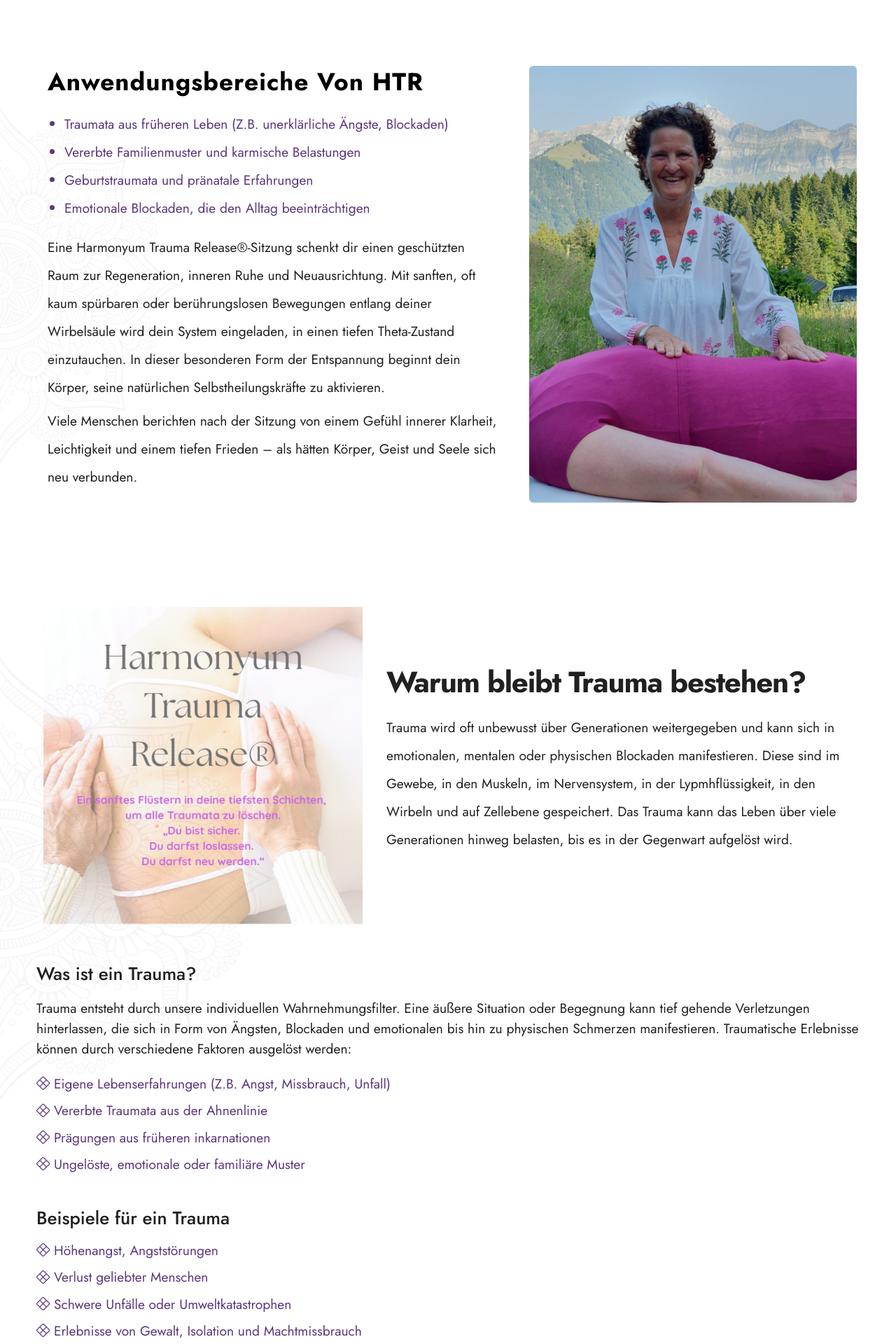
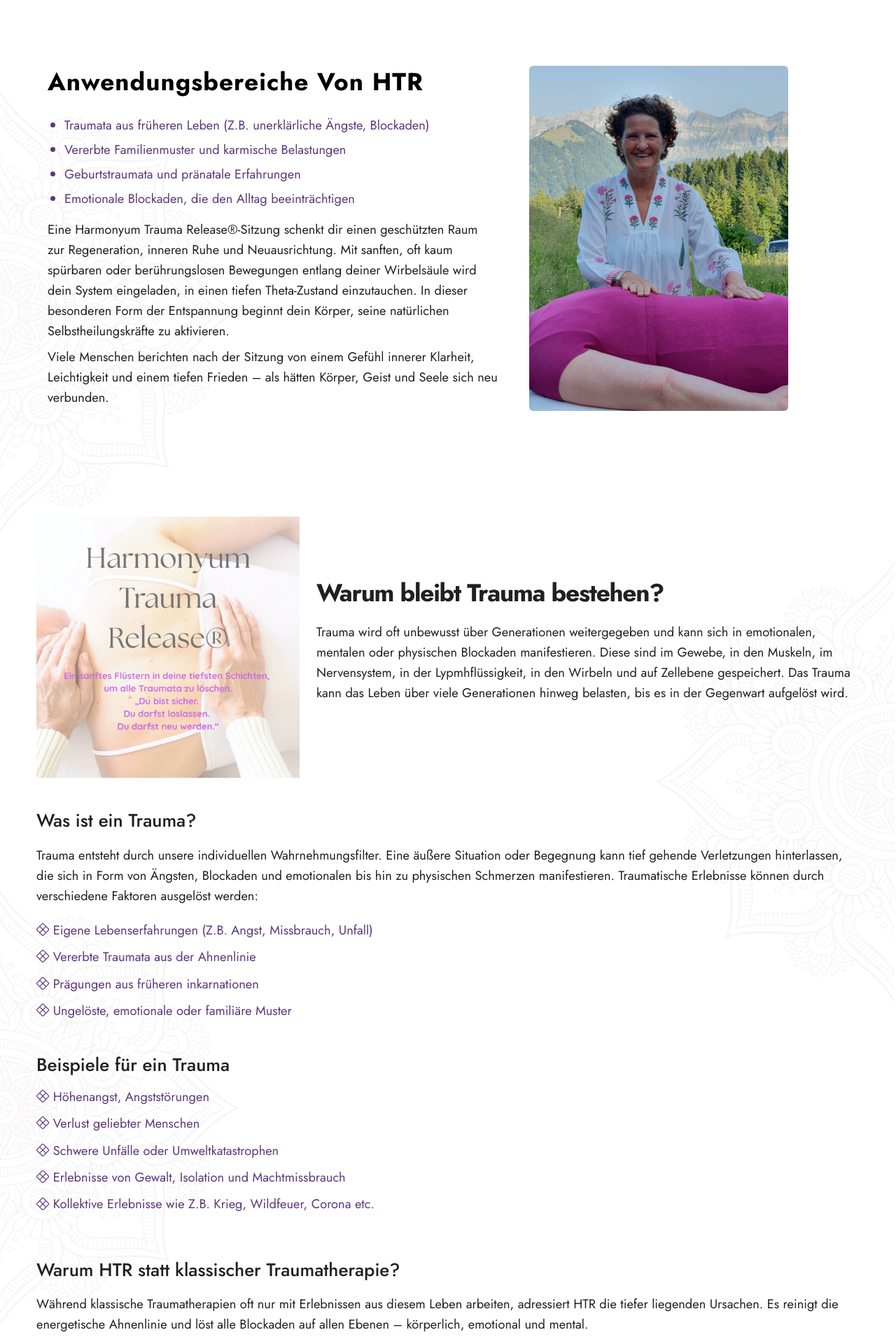
Before and after one commit to lokesh-annex/mindthera, a Next.js app: page /harmonyum in a window 1280 px wide. Shown: the part 820-2740 px from the top of the page at 70% size. Built offline with nearby package versions, Linux system fonts and the light colour scheme; a web font is replaced by a local one.

Commit message:
homepage content change

```diff
--- a/app/harmonyum/page.tsx
+++ b/app/harmonyum/page.tsx
@@ -13,7 +13,7 @@
 import BabyFlyer from "@/components/harmonyum/BabyFlyer";
 import AblaufDerBehandlung from "@/components/harmonyum/AblaufDerBehandlung";
 import KontaktBuchung from "@/components/harmonyum/KontaktBuchung";
-
+import HTRCertificate from "@/components/harmonyum/HTRCertificate";
 
 export default function HarmonyumPage() {
   return (
@@ -38,7 +38,7 @@
 
   <BabyFlyer />
   <KontaktBuchung />
-
+   <HTRCertificate />
     </>
   );
 }
--- a/components/harmonyum/AblaufDerBehandlung.tsx
+++ b/components/harmonyum/AblaufDerBehandlung.tsx
@@ -3,20 +3,11 @@
 export default function AblaufDerBehandlung() {
   return (
     <section className="py-10  session-sec-bg">
-        <span className="absolute top-0 start-0">
-                          <Image
-                            src="/images/bg-2-copyright.webp"
-                            width={203}
-                            height={425}
 
-                            alt="Background Copyright"
-                            priority
-                          />
-                            </span>
         <div className="container">
       <h3 className="mb-3">Ablauf der Behandlung</h3>
-      <p className="dark-color" style={{fontSize:'1.2rem', lineHeight:'2.5rem'}}>Wir beginnen mit einem kurzen Gespräch. Danach liegst du für ca. 30 Minuten bekleidet auf einer Massageliege auf dem Bauch. Du bleibst dann noch eine kurze Zeit liegen. Trinke nach einer Behandlung genügend Wasser.</p>
-      <p className="dark-color" style={{fontSize:'1.2rem', lineHeight:'2.5rem'}}>Es wird empfohlen, sich mindestens 7–10 Behandlungen Harmonyum Trauma Release® geben zu lassen, da es viele Traumata gibt, die vergessen bzw. verdrängt wurden oder nicht bekannt sind.</p>
+      <p className="dark-color" style={{fontSize:'1.14rem', }}>Wir beginnen mit einem kurzen Gespräch. Danach liegst du für ca. 30 Minuten bekleidet auf einer Massageliege auf dem Bauch. Du bleibst dann noch eine kurze Zeit liegen. Trinke nach einer Behandlung genügend Wasser.</p>
+      <p className="dark-color" style={{fontSize:'1.14rem',}}>Es wird empfohlen, sich mindestens 7–10 Behandlungen Harmonyum Trauma Release® geben zu lassen, da es viele Traumata gibt, die vergessen bzw. verdrängt wurden oder nicht bekannt sind.</p>
       </div>
     </section>
   );
--- a/components/harmonyum/HTRCertificate.tsx
+++ b/components/harmonyum/HTRCertificate.tsx
@@ -4,21 +4,34 @@
 export default function HTRCertificate() {
   return (
   <>
+   <section
+      className="pt-8 bg-light position-relative"
 
-    <div className="certificate-box px-5  py-5 bg-white rounded-4 ">
-              <h2 className="fw-bold mb-3 fs-36 fs-xs-24" style={{ color: '#5c377d' }}> HTR Zertifikat</h2>
-               <p className="mb-3" style={{ fontSize: '1.15rem', color: '#333', fontWeight: 500 }}>
+    >
+       <span className="d-none d-lg-block position-absolute top-10 end-0">
+              <Image
+                src="/images/bg-2-copyright-right.webp"
+                width={343}
+                height={555}
+                alt="Background Copyright"
+                priority
+              />
+            </span>
+    <div className="certificate-box text-center rounded-4 ">
+              <h2 className="fw-bold mb-3 fs-36 fs-xs-24" > HTR Zertifikat</h2>
+               <p className="mb-5" style={{ fontSize: '1.15rem', color: '#333', fontWeight: 500 }}>
       Du möchtest mehr über das HTR Zertifikat erfahren oder benötigst einen Nachweis?
 
     </p>
               <Image
                 src="/images/HTR_certificate.jpg"
                 alt="HTR Certificate Kerstin Stoll"
-                width={1200}
+                width={700}
                 height={1050}
-                className="img-fluid rounded "
+                className="img-fluid rounded shadow-sm"
               />
             </div>
+            </section>
   </>
   );
 }
--- a/components/harmonyum/KontaktBuchung.tsx
+++ b/components/harmonyum/KontaktBuchung.tsx
@@ -1,12 +1,12 @@
 import Image from "next/image";
-import HTRCertificate from "@/components/harmonyum/HTRCertificate";
+
 export default function KontaktBuchung() {
   return (
     <>
-      <section className="kontakt-buchung bg-light position-relative">
-        <span className="d-none d-lg-block position-absolute bottom-0 end-0">
+      <section className="pt-7 kontakt-buchung position-relative">
+        <span className="d-lg-block position-absolute top-10 start-0">
           <Image
-                  src="/images/bg-2-copyright-right.webp"
+            src="/images/bg-2-copyright.webp"
             width={293}
             height={485}
             alt="Background Copyright"
@@ -15,24 +15,28 @@
         </span>
         <div className="container">
           <div className="row">
-          <div className="col-sm-5 col-lg-5 col-md-12">
-            <div className="contact-booking rounded-4  px-4  py-5">
-            <h2 className="fw-bold mb-3 fs-36 fs-xs-24" style={{ color: '#5c377d' }}>Kontakt & Buchung</h2>
-              <p className="mb-3" style={{ fontSize: '1.15rem', color: '#333', fontWeight: 500 }}>
-                Du möchtest einen Termin vereinbaren oder hast Fragen zu Harmonyum Trauma Release®?
+            <div className="contact-booking rounded-4 ">
+              <div className="row align-items-center justify-content-center">
+                <div className="col-sm-7">
+                  <h2
+                    className="fw-bold mb-3 fs-36 fs-xs-24"
+                    style={{ color: "#5c377d" }}
+                  >
+                    Kontakt & Buchung
+                  </h2>
+                  <p
+                    className="mb-3"
+                    style={{
+                      fontSize: "1.15rem",
+                      color: "#333",
+                      fontWeight: 500,
+                    }}
+                  >
+                    Du möchtest einen Termin vereinbaren oder hast Fragen zu Harmonyum Trauma Release®?<br />
+                    Ich berate dich gerne persönlich und beantworte alle offenen Fragen.
 
                   </p>
-            <div className="d-flex">
-              <Image
-                src="/images/Patienten.jpg"
-                alt="Kontakt & Buchung"
-                width={410}
-                height={120}
-                className="img-fluid"
-                style={{ borderRadius: "12px", objectFit: "cover" }}
-                priority
-              />
-            </div>
+
                   <div className="d-flex flex-column flex-md-row gap-3 mt-4">
                     <a
                       href="https://www.traumafrei.ch/booking"
@@ -51,10 +55,23 @@
                     </a>
                   </div>
                 </div>
+                  <div className="col-sm-5">
+                    <div className="image-container-sec rounded-4">
+                  <Image
+                    src="/images/Patienten.jpg"
+                    alt="Kontakt & Buchung"
+                    width={410}
+                    height={120}
+                    className="img-fluid w-100"
+                    style={{ borderRadius: "12px", objectFit: "cover" }}
+                    priority
+                  />
                   </div>
-          <div className="col-sm-7 col-lg-7 col-md-12">
-            <HTRCertificate />
                 </div>
+
+              </div>
+            </div>
+
           </div>
         </div>
       </section>
--- a/components/harmonyum/WarumBleibtTrauma.tsx
+++ b/components/harmonyum/WarumBleibtTrauma.tsx
@@ -5,10 +5,10 @@
     <section
       className="py-4 position-relative"
     >
-       <span className="absolute top-20 start-0">
+        <span className="absolute top-20 end-0">
                                 <Image
-                                  src="/images/bg-2-copyright.webp"
-                                  width={393}
+                                  src="/images/bg-2-copyright-right.webp"
+                                  width={343}
                                   height={635}
 
                                   alt="Background Copyright"
@@ -17,18 +17,18 @@
                                   </span>
       <div className="container">
       <div className="row align-items-center">
-         <div className="col-md-5 text-center">
+         <div className="col-md-4 text-center">
           <img
             src="/images/harmonyum-new.png"
             alt="Warum bleibt Trauma bestehen?"
 
             className="img-fluid"
-            style={{ background: '#fff', padding: '10px' }}
+            style={{ background: '#fff',}}
           />
         </div>
-        <div className="col-md-7">
-          <h2 className="fw-bold mb-3">Warum bleibt Trauma bestehen?</h2>
-          <p className="dark-color" style={{fontSize:'1.2rem', lineHeight:'2.5rem'}}>Trauma wird oft unbewusst über Generationen weitergegeben und kann sich in emotionalen, mentalen oder physischen Blockaden manifestieren. Diese sind im Gewebe, in den Muskeln, im Nervensystem, in der Lypmhflüssigkeit, in den Wirbeln und auf Zellebene gespeichert. Das Trauma kann das Leben über viele Generationen hinweg belasten, bis es in der Gegenwart aufgelöst wird.</p>
+        <div className="col-md-8">
+          <h2 className="fw-bold mb-3" style={{fontSize: '2.2rem'}}>Warum bleibt Trauma bestehen?</h2>
+          <p className="dark-color" style={{fontSize:'1.14rem', }}>Trauma wird oft unbewusst über Generationen weitergegeben und kann sich in emotionalen, mentalen oder physischen Blockaden manifestieren. Diese sind im Gewebe, in den Muskeln, im Nervensystem, in der Lypmhflüssigkeit, in den Wirbeln und auf Zellebene gespeichert. Das Trauma kann das Leben über viele Generationen hinweg belasten, bis es in der Gegenwart aufgelöst wird.</p>
         </div>
 
         </div>
--- a/components/harmonyum/WarumHTR.tsx
+++ b/components/harmonyum/WarumHTR.tsx
@@ -5,7 +5,7 @@
     <section className="container py-0">
       <div >
       <h3 className="mb-3">Warum HTR statt klassischer Traumatherapie?</h3>
-      <p className="dark-color" style={{fontSize:'1.2rem', lineHeight:'2.5rem'}}>Während klassische Traumatherapien oft nur mit Erlebnissen aus diesem Leben arbeiten, adressiert HTR die tiefer liegenden Ursachen. Es reinigt die energetische Ahnenlinie und löst alle Blockaden auf allen Ebenen – körperlich, emotional und mental.</p>
+      <p className="dark-color" style={{fontSize:'1.14rem', }}>Während klassische Traumatherapien oft nur mit Erlebnissen aus diesem Leben arbeiten, adressiert HTR die tiefer liegenden Ursachen. Es reinigt die energetische Ahnenlinie und löst alle Blockaden auf allen Ebenen – körperlich, emotional und mental.</p>
     </div>
     </section>
   );
--- a/components/harmonyum/WasIstTrauma.tsx
+++ b/components/harmonyum/WasIstTrauma.tsx
@@ -1,17 +1,20 @@
 import React from "react";
-
+import Image from "next/image";
 export default function WasIstTrauma() {
   return (
     <section
-      className="py-3"
+      className="py-3 position-relative"
+    >
+    <span className="absolute top-20 start-0">
+           <Image
+                                     src="/images/bg-2-copyright.webp"
+                                     width={343}
+                                     height={625}
 
-    >
-      <img
-        src="/images/bg-2-copyright-r.png"
-        className="w-20 absolute top-20 end-0 sw-anim"
-        alt=""
-        style={{width: '300px'}}
-      />
+                                     alt="Background Copyright"
+                                     priority
+                                   />
+                                   </span>
 
       <div className="container">
           <h3
@@ -19,32 +22,32 @@
           >
             Was ist ein Trauma?
           </h3>
-         <p className="mb-4 dark-color" style={{ fontSize: '1.2rem' }}>
+         <p className="mb-4 dark-color" style={{ fontSize: '1.14rem' }}>
             Trauma entsteht durch unsere individuellen Wahrnehmungsfilter. Eine äußere Situation oder Begegnung kann tief gehende Verletzungen hinterlassen, die sich in Form von Ängsten, Blockaden und emotionalen bis hin zu physischen Schmerzen manifestieren. Traumatische Erlebnisse können durch verschiedene Faktoren ausgelöst werden:
           </p>
-        <ul className="mb-3" style={{ listStyle: 'none',color: '#5c377d',  paddingLeft: '0rem',fontSize:'1.2rem', lineHeight:'1.4rem' }}>
+        <ul className="mb-3" style={{ listStyle: 'none',color: '#5c377d',  paddingLeft: '0rem',fontSize:'1.14rem', lineHeight:'1.4rem' }}>
             <li className="mb-3"> <span className="inline-flex items-center justify-center w-14 h-14 rounded-lg bg-gray-800 text-white">
                   <i
                     className="bi bi-x-diamond"
-                    style={{ fontSize: "1.2rem", color: "#5c377d" }}
+                    style={{ fontSize: "1.14rem", color: "#5c377d" }}
                   ></i>
                 </span> Eigene Lebenserfahrungen (Z.B. Angst, Missbrauch, Unfall)</li>
             <li className="mb-3"> <span className="inline-flex items-center justify-center w-14 h-14 rounded-lg bg-gray-800 text-white">
                   <i
                     className="bi bi-x-diamond"
-                    style={{ fontSize: "1.2rem", color: "#5c377d" }}
+                    style={{ fontSize: "1.14rem", color: "#5c377d" }}
                   ></i>
                 </span> Vererbte Traumata aus der Ahnenlinie</li>
             <li className="mb-3"> <span className="inline-flex items-center justify-center w-14 h-14 rounded-lg bg-gray-800 text-white">
                   <i
                     className="bi bi-x-diamond"
-                    style={{ fontSize: "1.2rem", color: "#5c377d" }}
+                    style={{ fontSize: "1.14rem", color: "#5c377d" }}
                   ></i>
                 </span> Prägungen aus früheren inkarnationen</li>
             <li className="mb-3"> <span className="inline-flex items-center justify-center w-14 h-14 rounded-lg bg-gray-800 text-white">
                   <i
                     className="bi bi-x-diamond"
-                    style={{ fontSize: "1.2rem", color: "#5c377d" }}
+                    style={{ fontSize: "1.14rem", color: "#5c377d" }}
                   ></i>
                 </span> Ungelöste, emotionale oder familiäre Muster</li>
           </ul>
@@ -54,35 +57,35 @@
             className="mb-3">
            Beispiele für ein Trauma
           </h3>
-          <ul className="mb-3" style={{ listStyle: 'none',color: '#5c377d',  paddingLeft: '0rem',fontSize:'1.2rem', lineHeight:'1.4rem' }}>
+          <ul className="mb-3" style={{ listStyle: 'none',color: '#5c377d',  paddingLeft: '0rem',fontSize:'1.14rem', lineHeight:'1.4rem' }}>
             <li className="mb-3"> <span className="inline-flex items-center justify-center w-14 h-14 rounded-lg bg-gray-800 text-white">
                   <i
                     className="bi bi-x-diamond"
-                    style={{ fontSize: "1.2rem", color: "#5c377d" }}
+                    style={{ fontSize: "1.14rem", color: "#5c377d" }}
                   ></i>
                 </span> Höhenangst, Angststörungen</li>
             <li className="mb-3"> <span className="inline-flex items-center justify-center w-14 h-14 rounded-lg bg-gray-800 text-white">
                   <i
                     className="bi bi-x-diamond"
-                    style={{ fontSize: "1.2rem", color: "#5c377d" }}
+                    style={{ fontSize: "1.14rem", color: "#5c377d" }}
                   ></i>
                 </span> Verlust geliebter Menschen</li>
             <li className="mb-3"> <span className="inline-flex items-center justify-center w-14 h-14 rounded-lg bg-gray-800 text-white">
                   <i
                     className="bi bi-x-diamond"
-                    style={{ fontSize: "1.2rem", color: "#5c377d" }}
+                    style={{ fontSize: "1.14rem", color: "#5c377d" }}
                   ></i>
                 </span> Schwere Unfälle oder Umweltkatastrophen</li>
             <li className="mb-3"> <span className="inline-flex items-center justify-center w-14 h-14 rounded-lg bg-gray-800 text-white">
                   <i
                     className="bi bi-x-diamond"
-                    style={{ fontSize: "1.2rem", color: "#5c377d" }}
+                    style={{ fontSize: "1.14rem", color: "#5c377d" }}
                   ></i>
                 </span> Erlebnisse von Gewalt, Isolation und Machtmissbrauch</li>
             <li className="mb-0"> <span className="inline-flex items-center justify-center w-14 h-14 rounded-lg bg-gray-800 text-white">
                   <i
                     className="bi bi-x-diamond"
-                    style={{ fontSize: "1.2rem", color: "#5c377d" }}
+                    style={{ fontSize: "1.14rem", color: "#5c377d" }}
                   ></i>
                 </span> Kollektive Erlebnisse wie Z.B. Krieg, Wildfeuer, Corona etc.</li>
           </ul>
--- a/components/harmonyum/WirkungDerSitzung.tsx
+++ b/components/harmonyum/WirkungDerSitzung.tsx
@@ -1,44 +1,52 @@
 
 import React from "react";
-
+import Image from "next/image";
 export default function WirkungDerSitzung() {
   return (
     <section className="py-6 position-relative  two-sec" >
-       <img
-        src="/images/bg-2-copyright.webp"
-        className="w-20 absolute top-20 start-0 sw-anim"
-        alt=""
-      />
+      <span className="absolute top-20 start-0">
+        <Image
+                                  src="/images/bg-2-copyright.webp"
+                                  width={343}
+                                  height={635}
+
+                                  alt="Background Copyright"
+                                  priority
+                                />
+                                </span>
       <div className="container">
         <div className="row ">
 
           <div className="col-lg-7 col-md-12 mb-4 mb-md-0">
             <div className="p-3 bg-white " style={{ position: 'relative' }}>
 
-              <h2 className="fw-bold mb-3 " style={{ color: '#000000', fontSize: '2.2rem', letterSpacing: '1px' }}>Anwendungsbereiche Von HTR</h2>
+              <h2 className="fw-bold mb-4 " style={{ color: '#000000', fontSize: '2.2rem', letterSpacing: '1px' }}>Anwendungsbereiche Von HTR</h2>
               <div className="mb-3 dark-color">
-                <ul className="mb-3" style={{ listStyle: 'disc',color: '#5c377d',  paddingLeft: '1.5rem',fontSize:'1.2rem', lineHeight:'2.5rem' }}>
-                  <li> <span className="inline-flex items-center justify-center w-14 h-14 rounded-lg bg-gray-800 text-white">
+                <ul className="mb-3" style={{ listStyle: 'disc',color: '#5c377d',  paddingLeft: '1.5rem',fontSize:'1.14rem', lineHeight:'normal'}}>
+                  <li className="mb-2"> <span className="inline-flex items-center justify-center w-14 h-14 rounded-lg bg-gray-800 text-white">
                 </span> Traumata aus früheren Leben (Z.B. unerklärliche Ängste, Blockaden)</li>
-                  <li><span className="inline-flex items-center justify-center w-14 h-14 rounded-lg bg-gray-800 text-white">
+                  <li className="mb-2"><span className="inline-flex items-center justify-center w-14 h-14 rounded-lg bg-gray-800 text-white">
                 </span> Vererbte Familienmuster und karmische Belastungen</li>
-                  <li> <span className="inline-flex items-center justify-center w-14 h-14 rounded-lg bg-gray-800 text-white">
+                  <li className="mb-2"><span className="inline-flex items-center justify-center w-14 h-14 rounded-lg bg-gray-800 text-white">
                 </span> Geburtstraumata und pränatale Erfahrungen</li>
-                  <li> <span className="inline-flex items-center justify-center w-14 h-14 rounded-lg bg-gray-800 text-white">
+                  <li className="mb-2"><span className="inline-flex items-center justify-center w-14 h-14 rounded-lg bg-gray-800 text-white">
                 </span> Emotionale Blockaden, die den Alltag beeinträchtigen</li>
                 </ul>
-                <p className="mb-2" style={{fontSize:'1.2rem', lineHeight:'2.5rem'}}>Eine Harmonyum Trauma Release®-Sitzung schenkt dir einen geschützten Raum zur Regeneration, inneren Ruhe und Neuausrichtung. Mit sanften, oft kaum spürbaren oder berührungslosen Bewegungen entlang deiner Wirbelsäule wird dein System eingeladen, in einen tiefen Theta-Zustand einzutauchen. In dieser besonderen Form der Entspannung beginnt dein Körper, seine natürlichen Selbstheilungskräfte zu aktivieren.</p>
-                <p className="mb-0" style={{fontSize:'1.2rem', lineHeight:'2.5rem'}}>Viele Menschen berichten nach der Sitzung von einem Gefühl innerer Klarheit, Leichtigkeit und einem tiefen Frieden – als hätten Körper, Geist und Seele sich neu verbunden.</p>
+                <p className="mb-2" style={{fontSize:'1.14rem', }}>Eine Harmonyum Trauma Release®-Sitzung schenkt dir einen geschützten Raum zur Regeneration, inneren Ruhe und Neuausrichtung. Mit sanften, oft kaum spürbaren oder berührungslosen Bewegungen entlang deiner Wirbelsäule wird dein System eingeladen, in einen tiefen Theta-Zustand einzutauchen. In dieser besonderen Form der Entspannung beginnt dein Körper, seine natürlichen Selbstheilungskräfte zu aktivieren.</p>
+                <p className="mb-0" style={{fontSize:'1.14rem', }}>Viele Menschen berichten nach der Sitzung von einem Gefühl innerer Klarheit, Leichtigkeit und einem tiefen Frieden – als hätten Körper, Geist und Seele sich neu verbunden.</p>
               </div>
             </div>
           </div>
            <div className="col-lg-5 col-md-5 ">
             <div className=" p-1 mt-2" style={{ background: '#FFF', display: 'inline-block',overflow:'hidden' }}>
-              <img
+              <Image
                 src="/images/side-Harmonyum.jpeg"
                 alt="Harmonyum"
+                width={370}
+                height={320}
                 className="img-fluid rounded"
-                style={{objectFit: 'cover',width:'100%', height:'100%'}}
+                style={{ objectFit: 'cover' }}
+                priority
               />
             </div>
           </div>
--- a/components/harmonyum/Zielgruppen.tsx
+++ b/components/harmonyum/Zielgruppen.tsx
@@ -17,9 +17,9 @@
               <span className="inline-flex items-center justify-center w-14 h-14 rounded-lg bg-gray-800 text-white">
                   <i
                     className="bi bi-x-diamond"
-                    style={{ fontSize: "1.2rem", color: "#5c377d" }}
+                    style={{ fontSize: "1.14rem", color: "#5c377d" }}
                   ></i>
-                </span>{" "}  {text}
+                </span> {text}
             </li>
           ))}
         </ul>
```
Also changed, not shown: components/harmonyum/BabyFlyer.tsx (+2 -12 lines), app/styles/style.css. Lines whose indentation alone changed are shown as unchanged.
